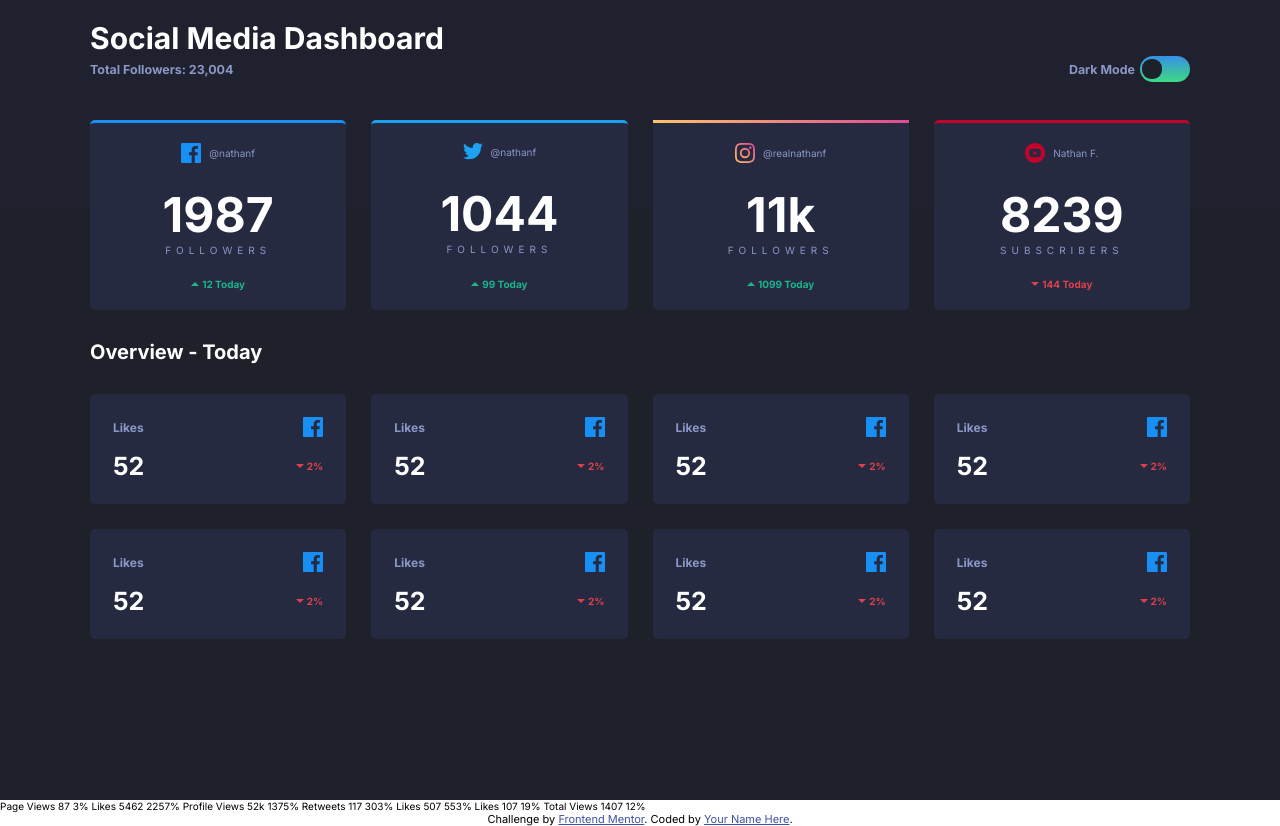
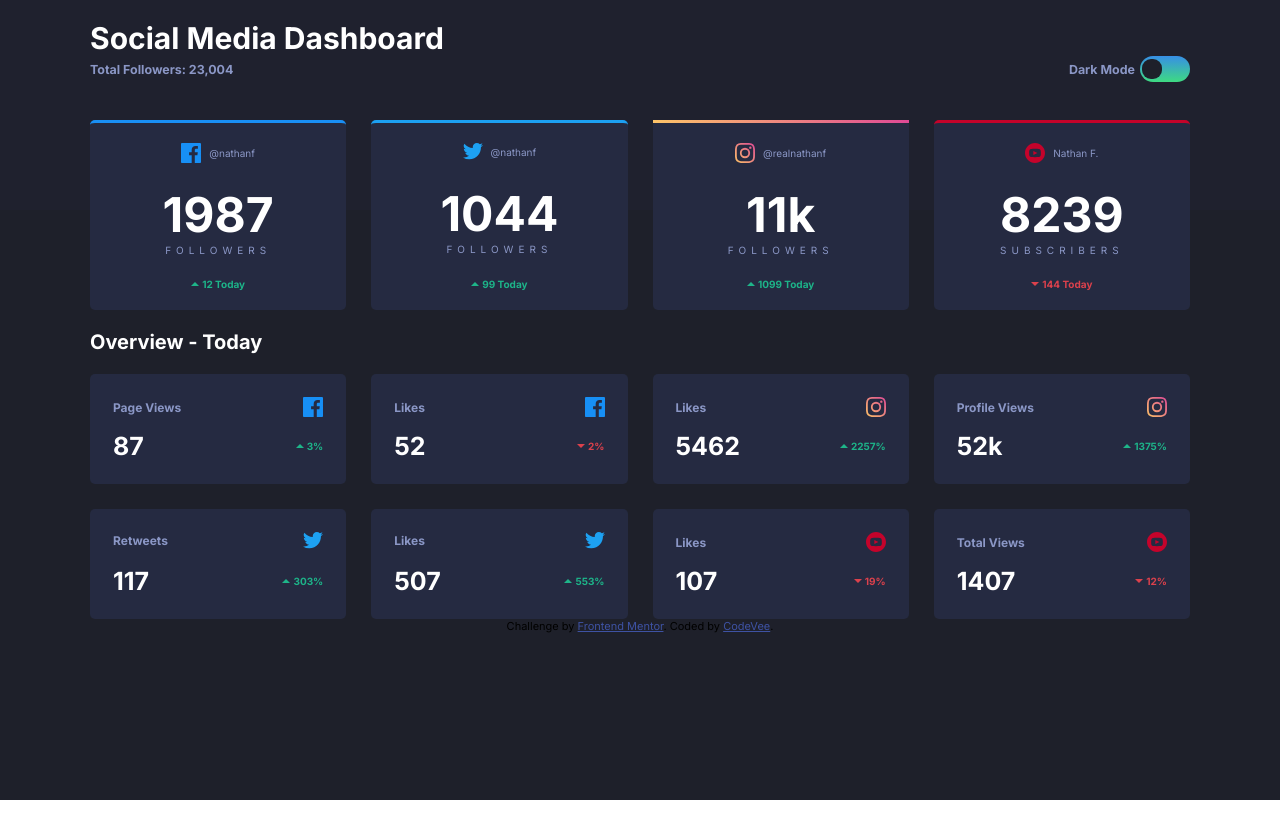
Before and after one commit to CodeVee/dashboard-with-theme, a plain HTML site: page index.html in a window 1280 px wide. After the commit the page ends 800 px from the top, so only its background shows below. Drawn offline with Linux system fonts and the light colour scheme.

Commit message:
adjusted minor cards

```diff
--- a/index.html
+++ b/index.html
@@ -102,14 +102,14 @@
         <div class="cards">
           <div class="card card--sm">
             <div class="information">
-              <h6 class="card__head">Likes</h6>
+              <h6 class="card__head">Page Views</h6>
               <img src="images/icon-facebook.svg" alt="facebook icon" class="card__icon">
             </div>
             <div class="info-stats">
-              <h3 class="card__number">52</h2>
+              <h3 class="card__number">87</h2>
                 <div class="stats">
-                <img src="images/icon-down.svg" alt="down arrow" class="card__arrow">
-                <small class="card__stats card__stats--red">2%</small>
+                <img src="images/icon-up.svg" alt="up arrow" class="card__arrow">
+                <small class="card__stats card__stats--green">3%</small>
                 </div>
             </div>
           </div>
@@ -129,121 +129,88 @@
           <div class="card card--sm">
             <div class="information">
               <h6 class="card__head">Likes</h6>
-              <img src="images/icon-facebook.svg" alt="facebook icon" class="card__icon">
+              <img src="images/icon-instagram.svg" alt="facebook icon" class="card__icon">
             </div>
             <div class="info-stats">
-              <h3 class="card__number">52</h2>
+              <h3 class="card__number">5462</h2>
                 <div class="stats">
-                <img src="images/icon-down.svg" alt="down arrow" class="card__arrow">
-                <small class="card__stats card__stats--red">2%</small>
+                <img src="images/icon-up.svg" alt="up arrow" class="card__arrow">
+                <small class="card__stats card__stats--green">2257%</small>
+                </div>
+            </div>
+          </div>
+          <div class="card card--sm">
+            <div class="information">
+              <h6 class="card__head">Profile Views</h6>
+              <img src="images/icon-instagram.svg" alt="facebook icon" class="card__icon">
+            </div>
+            <div class="info-stats">
+              <h3 class="card__number">52k</h2>
+                <div class="stats">
+                <img src="images/icon-up.svg" alt="up arrow" class="card__arrow">
+                <small class="card__stats card__stats--green">1375%</small>
+                </div>
+            </div>
+          </div>
+          <div class="card card--sm">
+            <div class="information">
+              <h6 class="card__head">Retweets</h6>
+              <img src="images/icon-twitter.svg" alt="twitter icon" class="card__icon">
+            </div>
+            <div class="info-stats">
+              <h3 class="card__number">117</h2>
+                <div class="stats">
+                <img src="images/icon-up.svg" alt="up arrow" class="card__arrow">
+                <small class="card__stats card__stats--green">303%</small>
                 </div>
             </div>
           </div>
           <div class="card card--sm">
             <div class="information">
               <h6 class="card__head">Likes</h6>
-              <img src="images/icon-facebook.svg" alt="facebook icon" class="card__icon">
+              <img src="images/icon-twitter.svg" alt="twitter icon" class="card__icon">
             </div>
             <div class="info-stats">
-              <h3 class="card__number">52</h2>
+              <h3 class="card__number">507</h2>
                 <div class="stats">
-                <img src="images/icon-down.svg" alt="down arrow" class="card__arrow">
-                <small class="card__stats card__stats--red">2%</small>
+                <img src="images/icon-up.svg" alt="up arrow" class="card__arrow">
+                <small class="card__stats card__stats--green">553%</small>
                 </div>
             </div>
           </div>
           <div class="card card--sm">
             <div class="information">
               <h6 class="card__head">Likes</h6>
-              <img src="images/icon-facebook.svg" alt="facebook icon" class="card__icon">
+              <img src="images/icon-youtube.svg" alt="youtube icon" class="card__icon">
             </div>
             <div class="info-stats">
-              <h3 class="card__number">52</h2>
+              <h3 class="card__number">107</h2>
                 <div class="stats">
                 <img src="images/icon-down.svg" alt="down arrow" class="card__arrow">
-                <small class="card__stats card__stats--red">2%</small>
+                <small class="card__stats card__stats--red">19%</small>
                 </div>
             </div>
           </div>
           <div class="card card--sm">
             <div class="information">
-              <h6 class="card__head">Likes</h6>
-              <img src="images/icon-facebook.svg" alt="facebook icon" class="card__icon">
+              <h6 class="card__head">Total Views</h6>
+              <img src="images/icon-youtube.svg" alt="youtube icon" class="card__icon">
             </div>
             <div class="info-stats">
-              <h3 class="card__number">52</h2>
+              <h3 class="card__number">1407</h2>
                 <div class="stats">
                 <img src="images/icon-down.svg" alt="down arrow" class="card__arrow">
-                <small class="card__stats card__stats--red">2%</small>
-                </div>
-            </div>
-          </div>
-          <div class="card card--sm">
-            <div class="information">
-              <h6 class="card__head">Likes</h6>
-              <img src="images/icon-facebook.svg" alt="facebook icon" class="card__icon">
-            </div>
-            <div class="info-stats">
-              <h3 class="card__number">52</h2>
-                <div class="stats">
-                <img src="images/icon-down.svg" alt="down arrow" class="card__arrow">
-                <small class="card__stats card__stats--red">2%</small>
-                </div>
-            </div>
-          </div>
-          <div class="card card--sm">
-            <div class="information">
-              <h6 class="card__head">Likes</h6>
-              <img src="images/icon-facebook.svg" alt="facebook icon" class="card__icon">
-            </div>
-            <div class="info-stats">
-              <h3 class="card__number">52</h2>
-                <div class="stats">
-                <img src="images/icon-down.svg" alt="down arrow" class="card__arrow">
-                <small class="card__stats card__stats--red">2%</small>
+                <small class="card__stats card__stats--red">12%</small>
                 </div>
             </div>
           </div>
         </div>
       </div>
     </div>
-  </div>
-
-  Page Views
-  87
-  3%
-
-
-
-
-
-  Likes
-  5462
-  2257%
-
-  Profile Views
-  52k
-  1375%
-
-  Retweets
-  117
-  303%
-
-  Likes
-  507
-  553%
-
-  Likes
-  107
-  19%
-
-  Total Views
-  1407
-  12%
-
-  <div class="attribution">
-    Challenge by <a href="https://www.frontendmentor.io?ref=challenge" target="_blank">Frontend Mentor</a>.
-    Coded by <a href="#">Your Name Here</a>.
+    <div class="attribution">
+      Challenge by <a href="https://www.frontendmentor.io?ref=challenge" target="_blank">Frontend Mentor</a>.
+      Coded by <a href="#">CodeVee</a>.
+    </div>
   </div>
   <script src="js/main.js"></script>
 </body>
--- a/scss/main.scss
+++ b/scss/main.scss
@@ -22,7 +22,7 @@ html {
     font-family: $font-family;
     &__inner {
         max-width: $max-size;
-        height: 100vh;
+        min-height: 100vh;
         margin:  {
             left: auto;
             right: auto;
@@ -232,11 +232,12 @@ html {
     &__heading {
         @include themify($themes) {
             color: themed("heading-color");
-            font-size: 2rem;
-            padding: {
-                top: 3rem;
-                bottom: 3rem;
-            }
+        }
+
+        font-size: 2rem;
+        padding: {
+            top: 2rem;
+            bottom: 2rem;
         }
     }
 }
```
Also changed, not shown: css/style.css.
